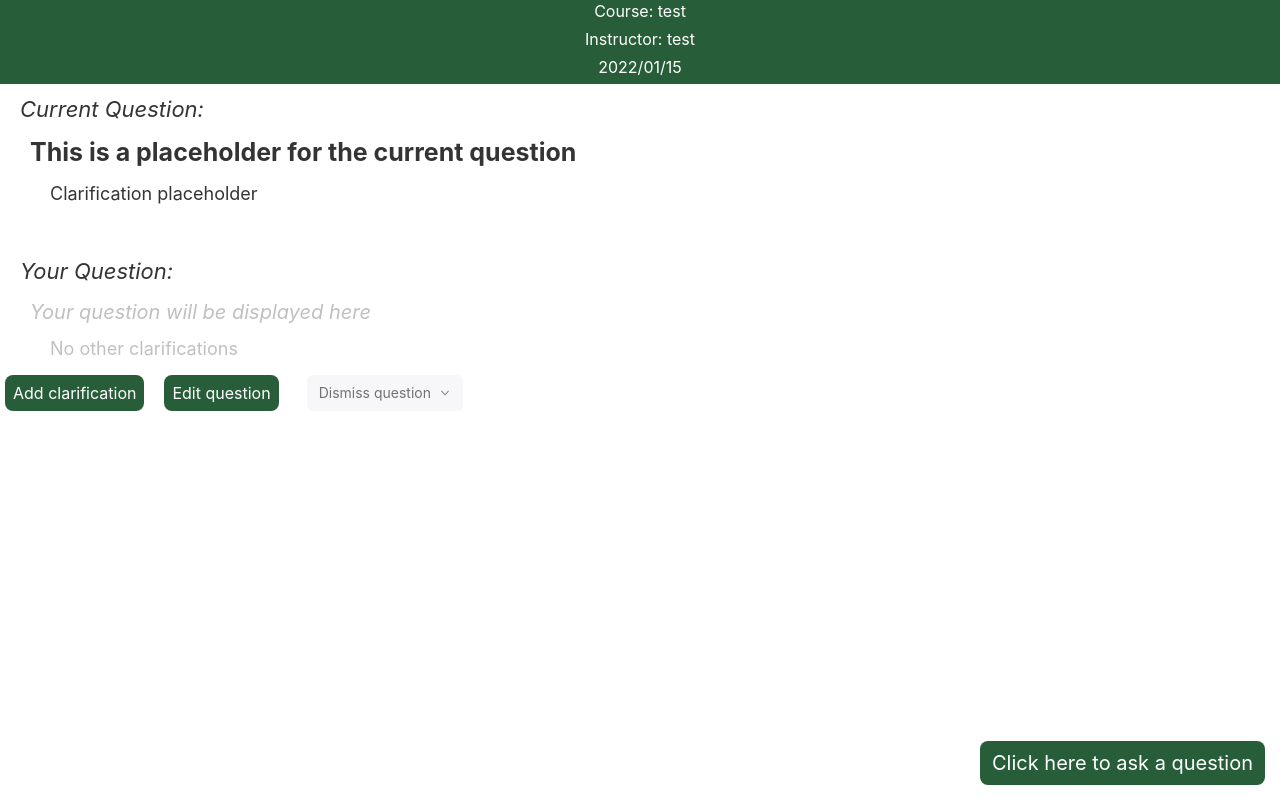
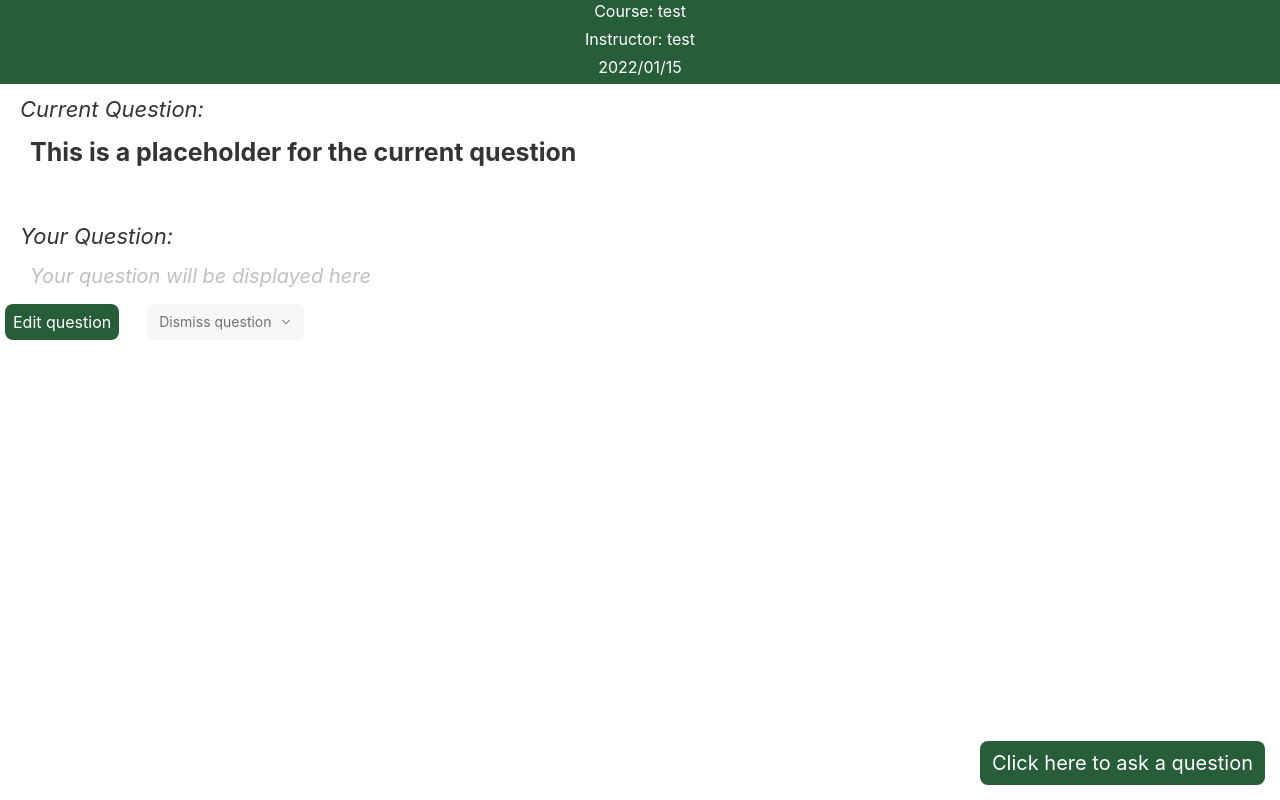
Before and after one commit to nguyen-thanh05/sudo-hackers-HackEd2022, a React (Create React App) app in the folder client/: page /student in a window 1280 px wide. Built offline with nearby package versions, Linux system fonts and the light colour scheme.

Commit message:
comment out all features relating to clarifications
ye we dont need that piece

```diff
--- a/client/src/student.js
+++ b/client/src/student.js
@@ -20,7 +20,7 @@ class student extends Component {
         this.handleAskQuestionButtonClick =  this.handleAskQuestionButtonClick.bind(this);
         this.handleClose = this.handleClose.bind(this);
         this.handleEditQuestionButton = this.handleEditQuestionButton.bind(this);
-        this.handleClarificationButton = this.handleClarificationButton.bind(this);
+        //this.handleClarificationButton = this.handleClarificationButton.bind(this);
 
 	}
 
@@ -44,9 +44,11 @@ class student extends Component {
     handleEditQuestionButton() {
         this.setState({showEditForm: true});
     }
+    /*
     handleClarificationButton() {
         this.setState({showClarificationForm: true});
     }
+    */
     handleAskQuestionButtonClick() {
         this.setState({showAskQuestionForm: true});
         this.setState({showAskButton: false});
@@ -111,7 +113,7 @@ class student extends Component {
                     }}>
                         {this.state.currentQuestion}
                     </div>
-
+                    {/*
                     <div style = {{
                         paddingLeft:50,
                         paddingTop:10,
@@ -121,6 +123,7 @@ class student extends Component {
                     }}>
                         Clarification placeholder
                     </div>
+                    */}
                 </Container>
 
                     <div style = {{
@@ -156,6 +159,7 @@ class student extends Component {
                         {this.state.yourQuestion == null ? "Your question will be displayed here" : this.state.yourQuestion}
                     </div>
 
+                    {/*
                     <div style = {{
                         paddingLeft:50,
                         paddingTop:10,
@@ -165,8 +169,10 @@ class student extends Component {
                     }}>
                         No other clarifications
                     </div>
+                */}
                     <ButtonToolbar>
-                    <Button onClick = {this.handleClarificationButton} disabled= {this.state.yourQuestion == null} style = {{
+
+                    {/*<Button onClick = {this.handleClarificationButton} disabled= {this.state.yourQuestion == null} style = {{
                             margin:"5px",
                             borderRadius: "8px",
                             backgroundColor: "rgb(39, 94, 57)",
@@ -175,6 +181,7 @@ class student extends Component {
                             padding: "8px"
                         }}>
                             Add clarification</Button>
+                    */}
 
 
                     <Button onClick = {this.handleEditQuestionButton} disabled= {this.state.yourQuestion == null}
@@ -268,7 +275,7 @@ class student extends Component {
                     </Modal.Footer>
                 </Modal>
 
-
+                {/*
                 <Modal size="lg" open={this.state.showClarificationForm} onClose={this.handleClose}>
                     <Modal.Body>
                         <Form fluid>
@@ -315,7 +322,7 @@ class student extends Component {
                         </Button>
                     </Modal.Footer>
                 </Modal>
-
+                        */}
                 <Modal size="lg" open={this.state.showEditForm} onClose={this.handleClose}>
                     <Modal.Body>
                         <Form fluid >
```
